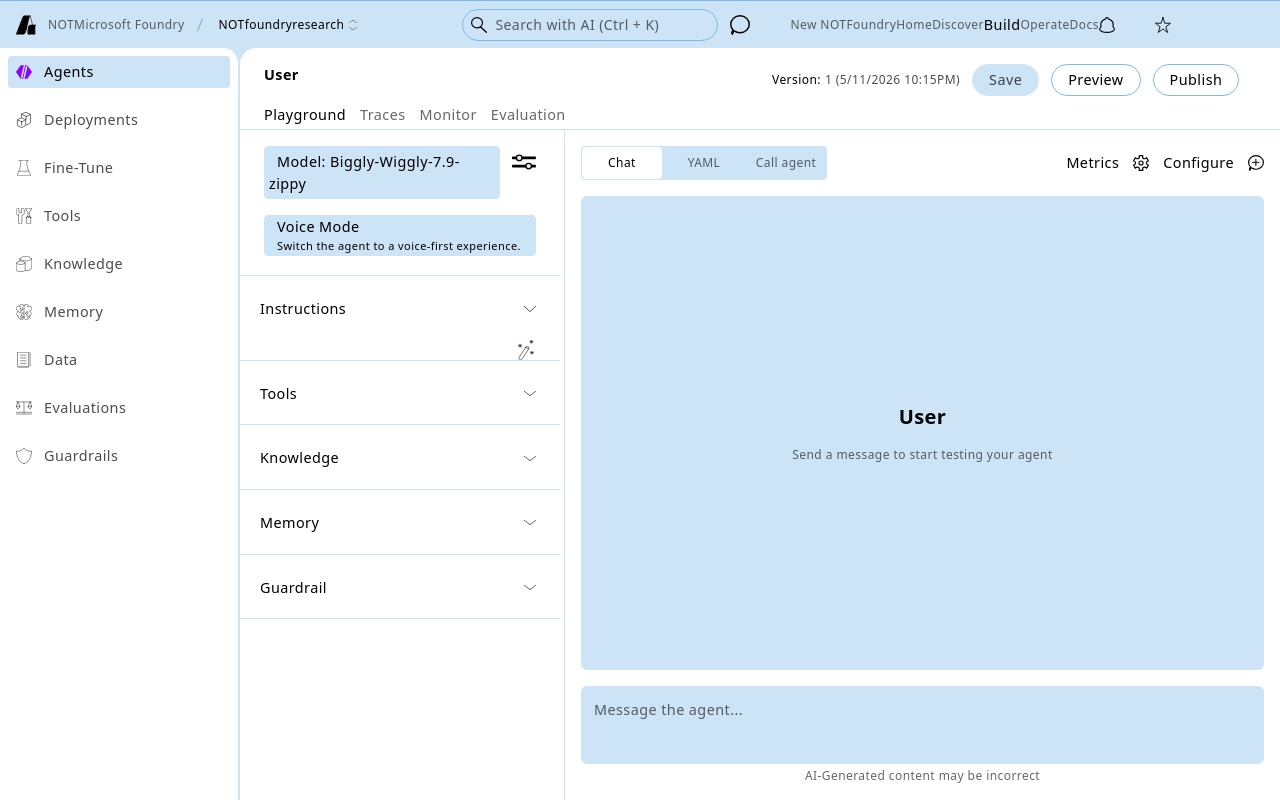
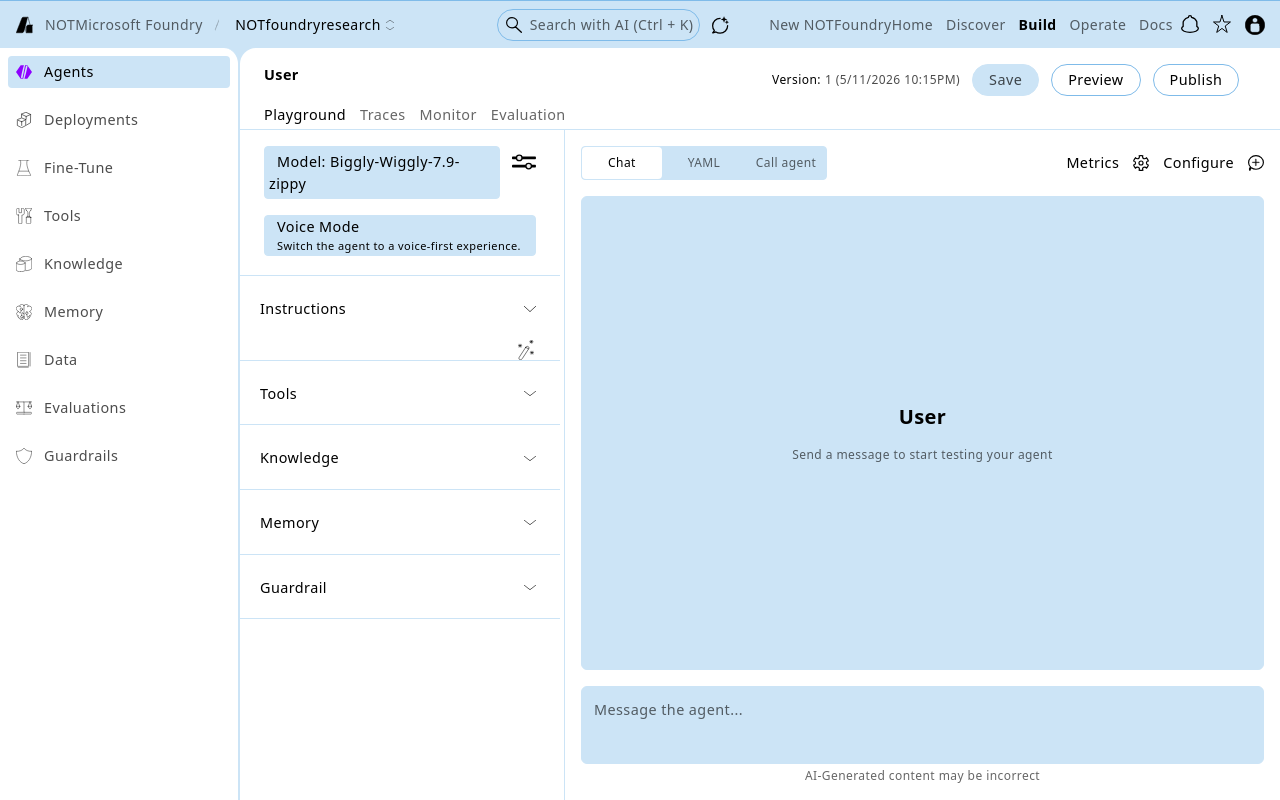
Before and after one commit to schoolblues/TailwindDemo, a React (Vite) app: page / in a window 1280 px wide. Built offline with nearby package versions, Linux system fonts and the light colour scheme.

Commit message:
Navbar polish
new svgs
lots and lots of navbar cleanup

```diff
--- a/src/components/Navbar.tsx
+++ b/src/components/Navbar.tsx
@@ -1,10 +1,11 @@
 import searchIcon from '../assets/search.svg'
-import messageIcon from '../assets/message.svg'
+import sparkleBubble from '../assets/sparkleBubble.svg'
 import bell from '../assets/Bell.svg'
 import feedBack from '../assets/feedback.svg'
 import forwardSlash from "../assets/forwardSlash.svg"
 import logo from "../assets/Logo.svg"
 import upDown from "../assets/arrowUpDown.svg"
+import profilePlaceholder from "../assets/profilePlaceholder.svg"
 
 function Navbar() {
     return (
@@ -12,45 +13,40 @@ function Navbar() {
             <div className="">
                 <img className='ml-4 -mr-4 h-5 w-5' src={logo} alt="" />
             </div>
-            <div className="mr-0 relative right-3 text-black/60 text-xs">
+            <div className="mr-0 relative right-3 text-black/60 text-sm">
                 <p>NOTMicrosoft Foundry</p>
             </div>
             <div className="">
                 <img className='-ml-0.5 -rotate-22 h-3 w-3' src={forwardSlash} alt="SVG" />
             </div>
-            <div className="-ml-7 mr-0 text-xs">
+            <div className="-ml-7 mr-0 text-sm">
                 <p>NOTfoundryresearch</p>
             </div>
             <div className="">
                 <img className="ml-1 h-2.5 w-2.5" src={upDown} alt="svg" />
             </div>
-            <div className="flex h-8 w-64 border border-solid border-windows-300 rounded-2xl items-center mr-3 ml-16">
+            <div className="flex h-8 w-60 border border-solid border-windows-300 rounded-2xl items-center mr-3 ml-16">
                 <img className='w-4 h-4 ml-2' src={searchIcon} alt="svg" />
                 <p className='text-black/60 text-sm ml-2'>Search with AI (Ctrl + K)</p>
             </div>
             <div className="">
-                <img className="h-5 w-5" src={messageIcon} alt="svg" />
+                <img className="h-5 w-5" src={sparkleBubble} alt="svg" />
             </div>
-            <div className="text-black/60 text-xs mr-0">
+            <div className="text-black/60 text-sm mr-0">
                 <p>New NOTFoundry</p>
             </div>
-            <div className="text-black/60 text-xs mr-0">
+            <div className="flex space-x-[0.8rem] text-black/60 text-sm mr-2">
                 <p>Home</p>
-            </div>
-            <div className="text-black/60 text-xs mr-0">
                 <p>Discover</p>
-            </div>
-            <div className="mr-0">
-                <p>Build</p>
-            </div>
-            <div className="text-black/60 text-xs mr-0">
+                <p className='text-black font-semibold'>Build</p>
                 <p>Operate</p>
-            </div>
-            <div className="text-black/60 text-xs mr-0">
                 <p>Docs</p>
             </div>
-            <img className="h-4 w-4" src={bell} alt="Notification Bell" />
-            <img className="h-4 w-4" src={feedBack} alt="Feedback" />
+            <div className="flex ml-auto mr-7 space-x-3.5">
+                <img className="h-4.5 w-4.5" src={bell} alt="Notification Bell" />
+                <img className="h-4.5 w-4.5" src={feedBack} alt="Feedback" />
+                <img className="h-5 w-5" src={profilePlaceholder} alt="svg" />
+            </div>
         </div>
     )
 }
```
Also changed, not shown: src/assets/profilePlaceholder.svg (added), src/assets/sparkleBubble.svg (added).
